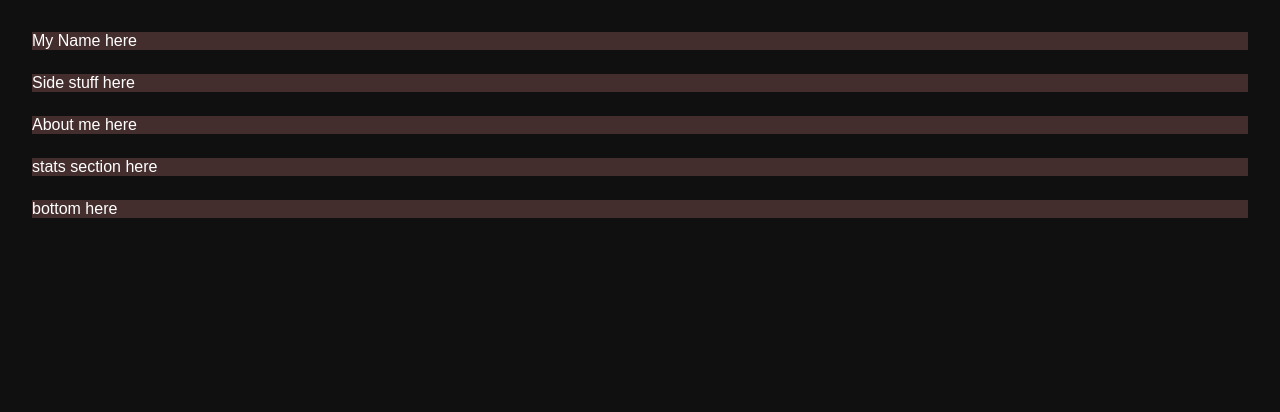
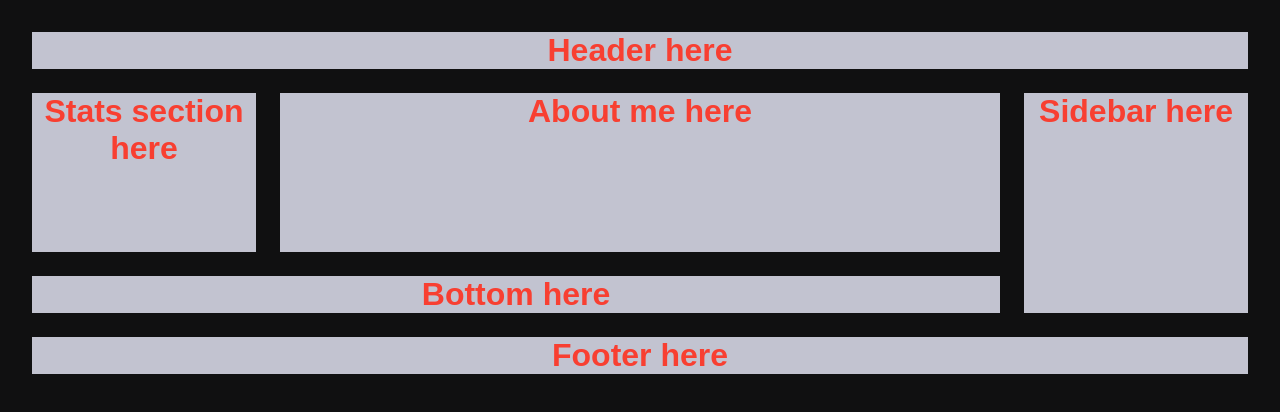
Before and after one commit to OGester/dashboard-frontend-project, a Next.js app: page / in a window 1280 px wide. Shown: the top 412 px of the page. Built offline with nearby package versions, Linux system fonts and the light colour scheme; a web font is replaced by a local one.

Commit message:
rearange push

```diff
--- a/src/components/dashboard/Dashboard.js
+++ b/src/components/dashboard/Dashboard.js
@@ -7,21 +7,12 @@ export default async function Dashboard() {
   return (
     <div className={styles.wrapper}>
       <div className={styles.grid}>
-        <div className={styles.topContainer}>
-          <p>My Name here</p>
-        </div>
-        <div className={styles.leftContainer}>
-          <p>Side stuff here</p>
-        </div>
-        <div className={styles.mainContainer}>
-          <p>About me here</p>
-        </div>
-        <div className={styles.statsContainer}>
-          <p>stats section here</p>
-        </div>
-        <div className={styles.bottomContainer}>
-          <p>bottom here</p>
-        </div>
+        <div className={styles.header}>Header here</div>
+        <div className={styles.sidebar}>Sidebar here</div>
+        <div className={styles.about_box}>About me here</div>
+        <div className={styles.stats_box}>Stats section here</div>
+        <div className={styles.bottom_box}>Bottom here</div>
+        <div className={styles.footer}>Footer here</div>
       </div>
     </div>
   );
--- a/src/styles/layout/dashboardLayout.module.scss
+++ b/src/styles/layout/dashboardLayout.module.scss
@@ -13,60 +13,92 @@
   display: grid;
   gap: 1.5rem;
   grid-auto-columns: 1fr;
+  grid-auto-rows: 1fr;
   grid-template-areas:
-    "myName"
-    "side"
-    "about"
-    "stats"
-    "bottomCon";
+    "header"
+    "sidebar"
+    "about_box"
+    "stats_box"
+    "bottom_box"
+    "footer";
 
   padding-block: 2rem;
-  width: min(95%, 80rem);
+  width: min(95%, 85rem);
   margin-inline: auto;
 }
 
-.topContainer {
-  grid-area: myName;
-  background-color: var(--child-color);
+.header,
+.sidebar,
+.about_box,
+.stats_box,
+.bottom_box,
+.footer {
+  font-size: variable.$font-xxl;
+  color: variable.$color-error;
+  background-color: variable.$hover-light;
+  font-weight: 600;
+  text-align: center;
 }
 
-.leftContainer {
-  grid-area: side;
-  background-color: var(--child-color);
+.header {
+  grid-area: header;
 }
 
-.mainContainer {
-  grid-area: about;
-  background-color: var(--child-color);
+.sidebar {
+  grid-area: sidebar;
 }
 
-.statsContainer {
-  grid-area: stats;
-  background-color: var(--child-color);
+.about_box {
+  grid-area: about_box;
 }
 
-.bottomContainer {
-  grid-area: bottomCon;
-  background-color: var(--child-color);
+.stats_box {
+  grid-area: stats_box;
+}
+
+.bottom_box {
+  grid-area: bottom_box;
+}
+
+.footer {
+  grid-area: footer;
 }
 
 //MEDIA QUERIES
+@media screen and (min-width: 50em) {
+  .grid {
+    grid-template-areas:
+      "header header  header header"
+      "about_box about_box about_box sidebar"
+      "about_box about_box about_box sidebar"
+      "stats_box stats_box stats_box stats_box"
+      "bottom_box bottom_box bottom_box bottom_box"
+      "footer footer footer footer";
+  }
+}
+
+@media screen and (min-width: 75em) {
+  .grid {
+    grid-template-areas:
+      "header header header header header"
+      "stats_box about_box about_box about_box sidebar"
+      "stats_box about_box about_box about_box sidebar"
+      "stats_box about_box about_box about_box sidebar"
+      "bottom_box bottom_box bottom_box bottom_box sidebar"
+      "footer footer footer footer footer";
+  }
+}
 /*
 @media (width < 600px) {
-  .dashboardContainer {
-    padding: 0.5rem;
-  }
 
   .grid {
-    grid-template-columns: 1fr;
     grid-template-areas:
-      "head"
-      "side"
-      "stats"
-      "main"
-      "bottom";
-    gap: 0.5rem;
-    min-height: 95svh;
+    "header"
+    "sidebar"
+    "about-box"
+    "stats-box"
+    "bottom-box"
+    "footer";
   }
 }
 
```
Also changed, not shown: src/components/dashboard/aboutMe/aboutComponent.js (renamed from src/components/dashboard/aboutMe/aboutMeComponent.js), src/components/dashboard/bottomBox/bottomBoxComponent.js (added), src/components/dashboard/header/headerComponent.js (renamed from src/components/dashboard/top/topBarComponent.js), src/components/dashboard/sidebar/sidebarComponent.js (renamed from src/components/dashboard/side/sideComponent.js), src/components/dashboard/stats/statsBoxComponent.js (renamed from src/components/dashboard/stats/statsComponent.js), src/styles/layout/aboutMe/aboutContainer.module.scss (renamed from src/styles/layout/aboutMe/aboutMeContainer.module.scss), src/styles/layout/bottomBox/bottomBoxContainer.module.scss (added), src/styles/layout/header/headerComponent.module.scss (renamed from src/styles/layout/top/topBarComponent.module.scss), src/styles/layout/sidebar/sidebarComponent.module.scss (renamed from src/styles/layout/side/sideComponent.module.scss), src/styles/layout/stats/statsBoxComponent.module.scss (added).
